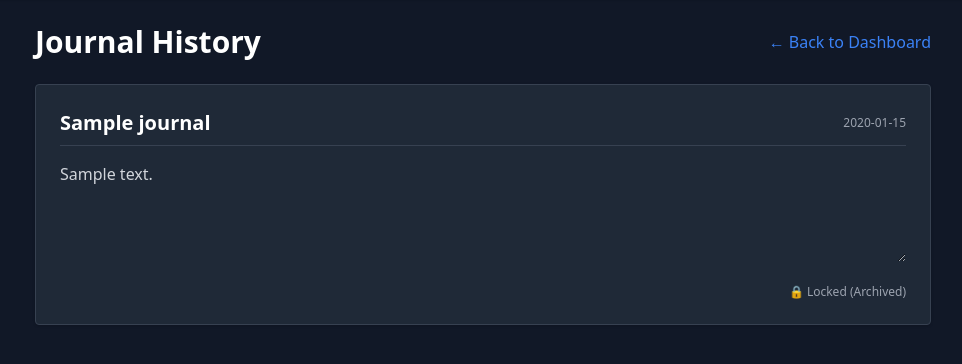
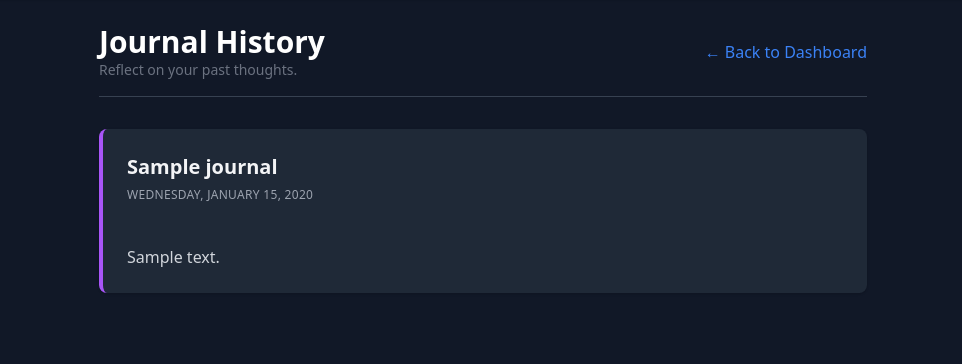
Before and after one commit to Abhineeth-23/stepping-stones, a Flask app: page /journal_history in a window 1280 px wide. Shown: the part 72-436 px from the top of the page, without its empty margins (157-1119 px from the left). Run offline with Flask 3, Linux system fonts and the light colour scheme; a user stored in the database is signed in; tables that the repository leaves empty hold one stand-in row (values such as "Sample post"); some libraries are stand-ins or nearby versions.

Commit message:
Journal History

```diff
--- a/templates/dashboard.html
+++ b/templates/dashboard.html
@@ -7,7 +7,10 @@
         <div class="bg-white dark:bg-gray-800 p-6 rounded-lg shadow border dark:border-gray-700 flex flex-col">
             <h2 class="text-lg font-bold mb-2 flex items-center justify-between dark:text-white">
                 <span>📓 Daily Journal</span>
-                <button type="button" onclick="generatePrompt(event)" class="text-xs bg-purple-100 text-purple-600 px-2 py-1 rounded hover:bg-purple-200">✨ Prompt</button>
+                <div class="flex gap-2">
+                    <a href="{{ url_for('journal_history') }}" class="text-xs bg-gray-100 text-gray-600 px-2 py-1 rounded hover:bg-gray-200 dark:bg-gray-700 dark:text-gray-300">📜 History</a>
+                    <button type="button" onclick="generatePrompt(event)" class="text-xs bg-purple-100 text-purple-600 px-2 py-1 rounded hover:bg-purple-200">✨ Prompt</button>
+                </div>
             </h2>
 
             <form action="{{ url_for('update_global_journal') }}" method="POST" id="global-journal-container" class="flex-1 flex flex-col group" onclick="enableZen('global-journal-container')">
--- a/templates/journal_history.html
+++ b/templates/journal_history.html
@@ -1,34 +1,67 @@
 {% extends "base.html" %}
 {% block content %}
-<div class="max-w-4xl mx-auto">
-    <div class="flex justify-between items-center mb-6">
-        <h1 class="text-3xl font-bold dark:text-white">Journal History</h1>
+<div class="max-w-3xl mx-auto">
+    <div class="flex justify-between items-center mb-8 border-b dark:border-gray-700 pb-4">
+        <div>
+            <h1 class="text-3xl font-bold dark:text-white">Journal History</h1>
+            <p class="text-gray-500 text-sm">Reflect on your past thoughts.</p>
+        </div>
         <a href="{{ url_for('dashboard') }}" class="text-blue-500 hover:underline">← Back to Dashboard</a>
     </div>
 
     <div class="space-y-6">
-        {% for entry in journals %}
-        <div class="bg-white dark:bg-gray-800 p-6 rounded shadow border dark:border-gray-700">
-            <form action="{{ url_for('edit_old_journal', id=entry.id) }}" method="POST">
-                <div class="flex justify-between items-center mb-4 border-b dark:border-gray-700 pb-2">
-                    <input name="title" value="{{ entry.title }}" class="font-bold text-xl bg-transparent focus:outline-none dark:text-white w-full">
-                    <span class="text-xs text-gray-400 whitespace-nowrap ml-4">{{ entry.date.strftime('%Y-%m-%d') }}</span>
+        {% for journal in journals %}
+        <div class="bg-white dark:bg-gray-800 p-6 rounded-lg shadow border-l-4 border-purple-500">
+            <div class="flex justify-between items-start mb-4">
+                <div>
+                    <h3 class="text-xl font-bold text-gray-800 dark:text-gray-100">{{ journal.title }}</h3>
+                    <span class="text-xs text-gray-400 uppercase tracking-wide">{{ journal.date.strftime('%A, %B %d, %Y') }}</span>
                 </div>
 
-                <textarea name="content" class="w-full bg-transparent border-none focus:ring-0 dark:text-gray-300 resize-y min-h-[100px]">{{ entry.content }}</textarea>
+                {% set hours_diff = (now - journal.created_at).total_seconds() / 3600 %}
+                {% if hours_diff < 48 %}
+                <button onclick="toggleEdit('edit-{{ journal.id }}')" class="text-xs text-gray-400 hover:text-blue-500 underline">
+                    Edit
+                </button>
+                {% endif %}
+            </div>
 
-                {% set time_diff = (now - entry.created_at).total_seconds() / 3600 %}
+            <div id="view-{{ journal.id }}" class="prose dark:prose-invert max-w-none text-gray-600 dark:text-gray-300 whitespace-pre-line">
+                {{ journal.content }}
+            </div>
 
-                <div class="mt-4 flex justify-end">
-                    {% if time_diff < 48 %}
-                        <button class="text-xs bg-blue-100 text-blue-700 px-3 py-1 rounded hover:bg-blue-200">Update Entry</button>
-                    {% else %}
-                        <span class="text-xs text-gray-400 flex items-center gap-1">🔒 Locked (Archived)</span>
-                    {% endif %}
+            {% if hours_diff < 48 %}
+            <form id="edit-{{ journal.id }}" action="{{ url_for('edit_old_journal', id=journal.id) }}" method="POST" class="hidden mt-4">
+                <input type="text" name="title" value="{{ journal.title }}" class="w-full border-b mb-2 p-2 dark:bg-gray-700 dark:text-white dark:border-gray-600 font-bold focus:outline-none">
+                <textarea name="content" class="w-full h-32 border p-2 rounded dark:bg-gray-700 dark:text-white dark:border-gray-600 focus:outline-none resize-none">{{ journal.content }}</textarea>
+                <div class="flex justify-end gap-2 mt-2">
+                    <button type="button" onclick="toggleEdit('edit-{{ journal.id }}')" class="text-xs text-gray-500">Cancel</button>
+                    <button class="bg-blue-600 text-white px-3 py-1 rounded text-xs font-bold">Save Changes</button>
                 </div>
             </form>
+            {% endif %}
+        </div>
+        {% else %}
+        <div class="text-center py-20 text-gray-400">
+            <p>No journal entries yet. Write something today!</p>
         </div>
         {% endfor %}
     </div>
 </div>
+
+<script>
+    function toggleEdit(id) {
+        const form = document.getElementById(id);
+        const viewId = id.replace('edit-', 'view-');
+        const view = document.getElementById(viewId);
+
+        if (form.classList.contains('hidden')) {
+            form.classList.remove('hidden');
+            view.classList.add('hidden');
+        } else {
+            form.classList.add('hidden');
+            view.classList.remove('hidden');
+        }
+    }
+</script>
 {% endblock %}
```
